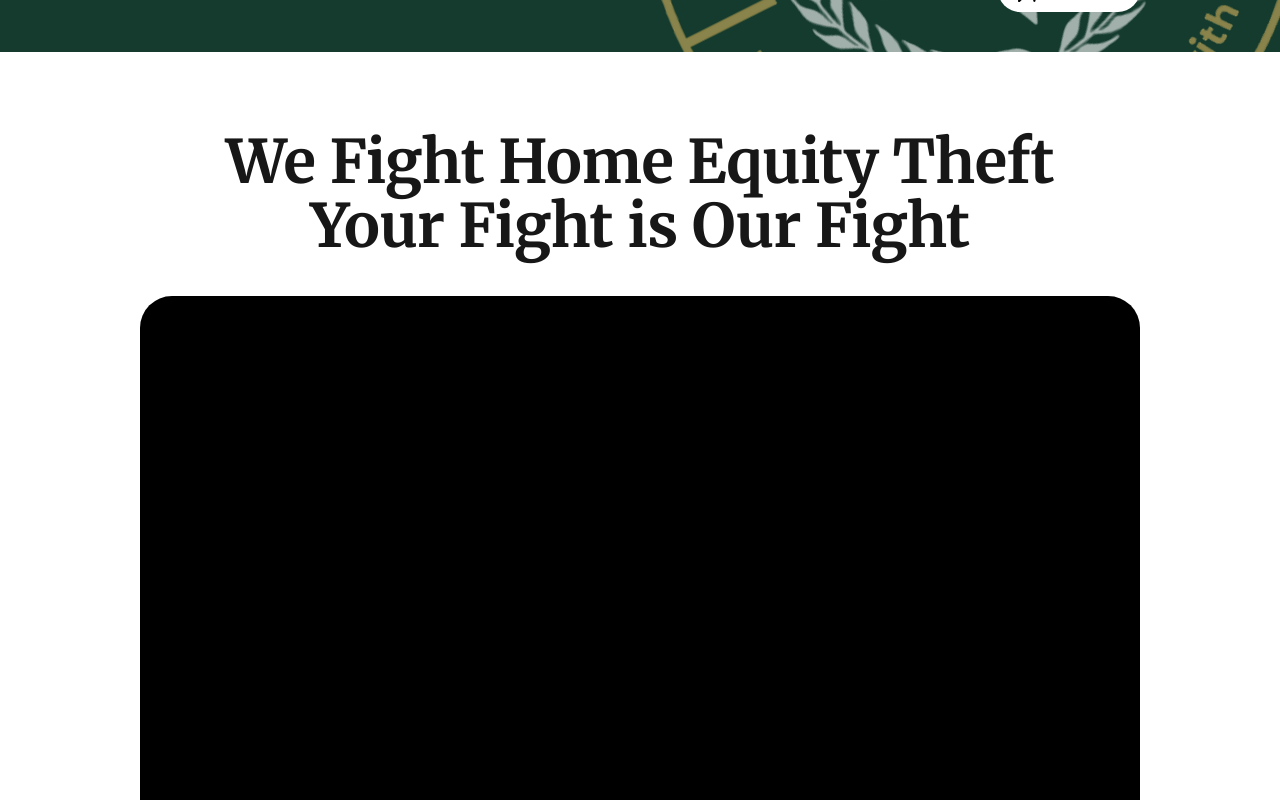
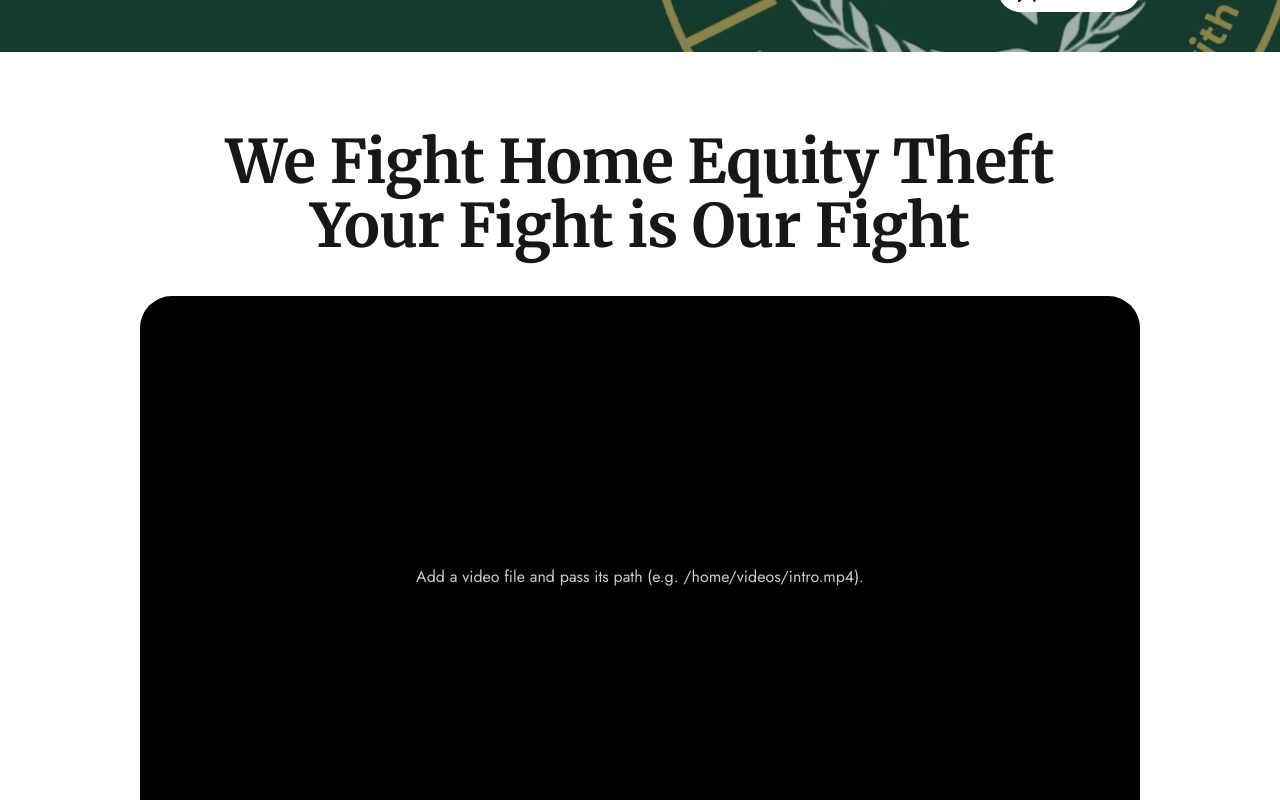
Before and after one commit to Crounous/Esquire, a Next.js app: page / in a window 1280 px wide. Shown: the part 1060-1860 px from the top of the page. Built offline with nearby package versions, Linux system fonts and the light colour scheme.

Commit message:
feat: Added video player for video section

```diff
--- a/src/app/page.tsx
+++ b/src/app/page.tsx
@@ -3,6 +3,7 @@ import { LearnMoreButton } from "@/components/ui/LearnMoreButton";
 import { BottomSection } from "@/components/sections/BottomSection";
 import { DividerSection } from "@/components/sections/DividerSection";
 import { FooterSection } from "@/components/sections/FooterSection";
+import { VideoSection } from "@/components/sections/VideoSection";
 
 export default function HomePage() {
   return (
@@ -51,14 +52,7 @@ export default function HomePage() {
           />
         </div>
 
-        {/* Video Section */}
-        <div className="flex flex-col items-center w-full gap-y-10 px-35">
-          <div className="w-full flex flex-col gap-y-1 tracking-tight items-center">
-          <h2 className="font-merriweather text-6xl font-bold text-center">We Fight Home Equity Theft</h2>
-          <h2 className="font-merriweather text-6xl font-bold text-center">Your Fight is Our Fight</h2>
-          </div>
-          <div className="w-full max-w-7xl aspect-video bg-black rounded-4xl overflow-hidden"> </div>
-        </div>
+        <VideoSection className="px-35" />
 
         {/* Cards Section */}
         <div className="w-full px-6">
--- /dev/null
+++ b/src/components/sections/VideoSection.tsx
@@ -0,0 +1,52 @@
+import type { HTMLAttributes } from "react";
+
+type VideoSectionProps = HTMLAttributes<HTMLElement> & {
+  title?: string;
+  subtitle?: string;
+    src?: string;
+  poster?: string;
+};
+
+function cx(...values: Array<string | undefined | null | false>) {
+  return values.filter(Boolean).join(" ");
+}
+
+export function VideoSection({
+  className,
+  title = "We Fight Home Equity Theft",
+  subtitle = "Your Fight is Our Fight",
+  src,
+  poster,
+  ...props
+}: VideoSectionProps) {
+  return (
+    <section
+      {...props}
+      className={cx("flex w-full flex-col items-center gap-y-10", className)}
+    >
+      <div className="w-full flex flex-col gap-y-1 tracking-tight items-center">
+        <h2 className="font-merriweather text-6xl font-bold text-center">{title}</h2>
+        <h2 className="font-merriweather text-6xl font-bold text-center">{subtitle}</h2>
+      </div>
+
+      <div className="w-full max-w-7xl">
+        {src ? (
+          <video
+            className="w-full aspect-video rounded-4xl overflow-hidden bg-black"
+            src={src}
+            poster={poster}
+            controls
+            preload="metadata"
+            playsInline
+          />
+        ) : (
+          <div className="w-full aspect-video bg-black rounded-4xl overflow-hidden grid place-items-center">
+            <p className="font-sans text-white/80 text-base">
+              Add a video file and pass its path (e.g. <span className="font-mono">/home/videos/intro.mp4</span>).
+            </p>
+          </div>
+        )}
+      </div>
+    </section>
+  );
+}
```
